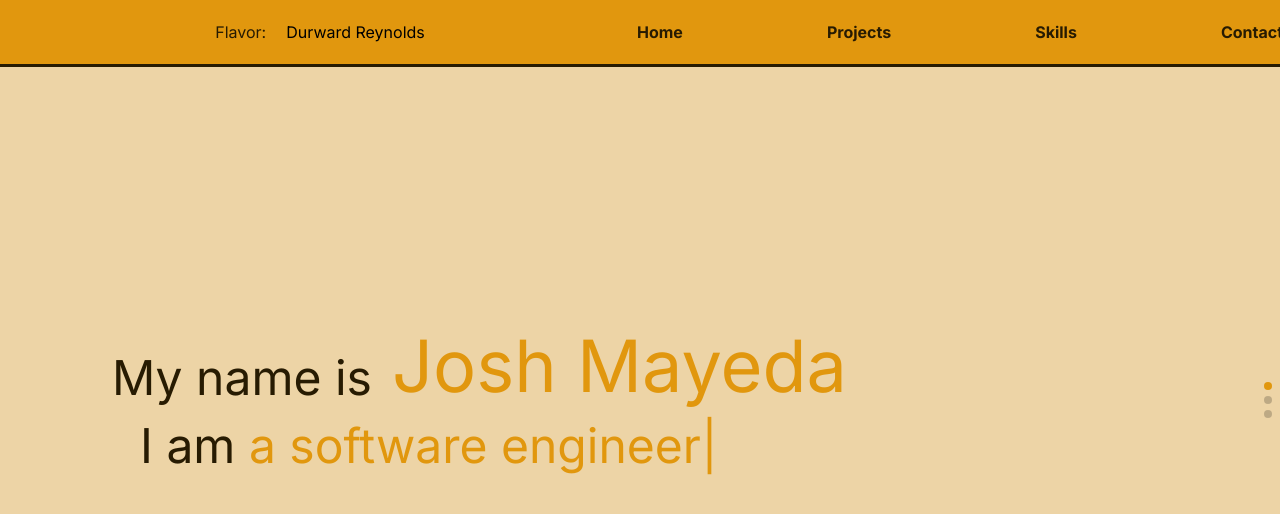
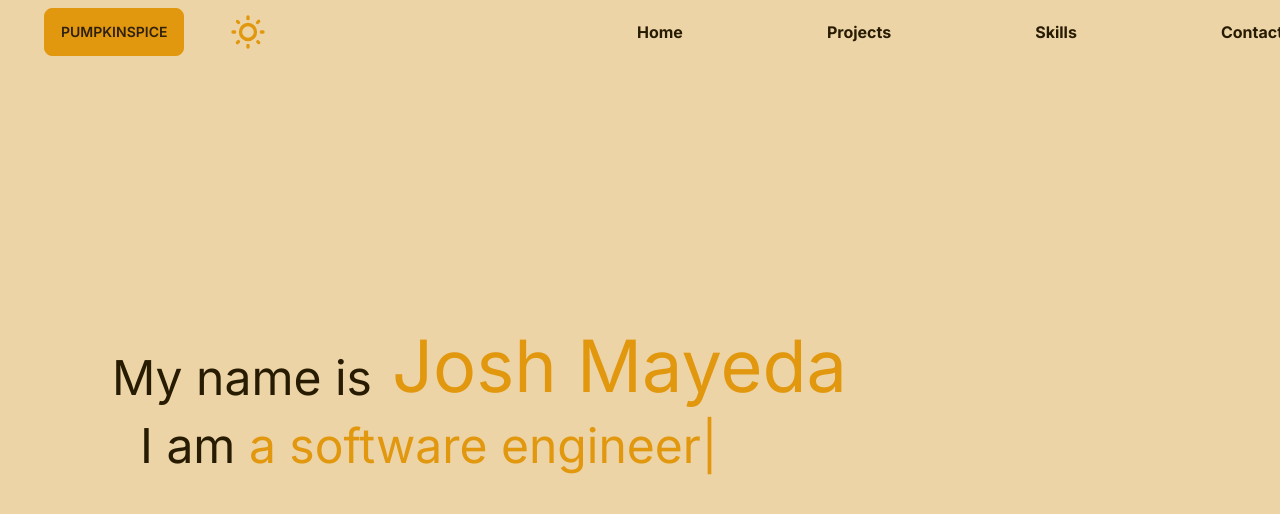
Before and after one commit to joshmayeda/mayeda-portfolio, a Next.js app: page / in a window 1280 px wide. Shown: the top 514 px of the page. Built offline with nearby package versions, Linux system fonts and the light colour scheme.

Commit message:
color schemes + flavor and darkmode pickers

```diff
--- a/app/FlavorMenu.tsx
+++ b/app/FlavorMenu.tsx
@@ -15,20 +15,13 @@ const FlavorMenu: React.FC = () => {
 
     const [flavor, setFlavor] = useState("pumpkinSpice")
     return (
-        <Listbox value={selectedPerson} onChange={setSelectedPerson}>
-            <Listbox.Button>{selectedPerson.name}</Listbox.Button>
-            <Listbox.Options>
-                {people.map((person) => (
-                <Listbox.Option
-                    key={person.id}
-                    value={person}
-                    disabled={person.unavailable}
-                >
-                    {person.name}
-                </Listbox.Option>
-                ))}
-            </Listbox.Options>
-        </Listbox>
+        <div className="dropdown">
+        <label tabIndex={0} className="btn m-1">Click</label>
+        <ul tabIndex={0} className="dropdown-content z-[1] menu p-2 shadow bg-primary rounded-box w-48">
+            <li><a>Item 1</a></li>
+            <li><a>Item 2</a></li>
+        </ul>
+        </div>
     )
 };
 
--- a/app/Navbar.tsx
+++ b/app/Navbar.tsx
@@ -1,39 +1,50 @@
 import React, { useContext, useState } from "react";
-import FlavorMenu from "./FlavorMenu";
 
 type NavbarProps = {
-	homeRef: React.RefObject<HTMLDivElement>;
-	aboutRef: React.RefObject<HTMLDivElement>;
-	projectsRef: React.RefObject<HTMLDivElement>;
-	skillsRef: React.RefObject<HTMLDivElement>;
-	contactRef: React.RefObject<HTMLDivElement>;
+	darkMode: boolean;
+	setDarkMode: React.Dispatch<React.SetStateAction<boolean>>;
+	flavor: string;
+	setFlavor: React.Dispatch<React.SetStateAction<string>>;
+	setTheme: React.Dispatch<React.SetStateAction<string>>;
 };
 
-const Navbar: React.FC<NavbarProps> = ( { homeRef, aboutRef, projectsRef, skillsRef, contactRef } ) => {
+const Navbar: React.FC<NavbarProps> = ( { darkMode, setDarkMode, flavor, setFlavor, setTheme } ) => {
 
-	const scrollToSection = (ref:React.RefObject<HTMLDivElement>) => {
-		if (ref.current) {
-			ref.current.scrollIntoView({
-			behavior: 'smooth',
-			block: 'start',
-			});
-		}
-	};
+	const handleThemeSelect = (flavor: string, darkMode: boolean) => {
+		setDarkMode(darkMode);
+		setFlavor(flavor);
+		setTheme(flavor + (darkMode ? "Dark" : "Light"));
+	}
 
 	return (
 	  <div
-		className="flex flex-row fixed items-center justify-center ring ring-pumpkinSpiceText h-16 w-screen bg-pumpkinSpiceAccent z-50"
+		className="flex flex-row fixed items-center justify-center h-16 w-screen bg-transparent z-50"
 	  >
-		<div className="flex flex-row gap-5 justify-center w-1/2">
-			<h1 className="self-center text-pumpkinSpiceText">Flavor:</h1>
-			<FlavorMenu />
+		<div className="flex flex-row gap-10 pl-10 justify-start w-1/2">
+			<div className="dropdown">
+				<label tabIndex={0} className="btn btn-primary m-1">{flavor}</label>
+				<ul tabIndex={0} className="dropdown-content z-[1] menu p-2 shadow bg-accent rounded-box w-52">
+					<li><a className="text-neutral" onClick={() => handleThemeSelect("pumpkinSpice", darkMode)}>Pumpkin Spice</a></li>
+					<li><a className="text-neutral" onClick={() => handleThemeSelect("holidayCookies", darkMode)}>Holiday Cookies</a></li>
+					<li><a className="text-neutral" onClick={() => handleThemeSelect("springBloom", darkMode)}>Spring Bloom</a></li>
+					<li><a className="text-neutral" onClick={() => handleThemeSelect("summerSunset", darkMode)}>Summer Sunset</a></li>
+				</ul>
+			</div>
+
+			<label className="swap swap-rotate">
+				<input type="checkbox" onClick={() => handleThemeSelect(flavor, !darkMode)} />
+				{/* sun icon */}
+				<svg className="swap-off fill-primary w-10 h-10" xmlns="http://www.w3.org/2000/svg" viewBox="0 0 24 24"><path d="M5.64,17l-.71.71a1,1,0,0,0,0,1.41,1,1,0,0,0,1.41,0l.71-.71A1,1,0,0,0,5.64,17ZM5,12a1,1,0,0,0-1-1H3a1,1,0,0,0,0,2H4A1,1,0,0,0,5,12Zm7-7a1,1,0,0,0,1-1V3a1,1,0,0,0-2,0V4A1,1,0,0,0,12,5ZM5.64,7.05a1,1,0,0,0,.7.29,1,1,0,0,0,.71-.29,1,1,0,0,0,0-1.41l-.71-.71A1,1,0,0,0,4.93,6.34Zm12,.29a1,1,0,0,0,.7-.29l.71-.71a1,1,0,1,0-1.41-1.41L17,5.64a1,1,0,0,0,0,1.41A1,1,0,0,0,17.66,7.34ZM21,11H20a1,1,0,0,0,0,2h1a1,1,0,0,0,0-2Zm-9,8a1,1,0,0,0-1,1v1a1,1,0,0,0,2,0V20A1,1,0,0,0,12,19ZM18.36,17A1,1,0,0,0,17,18.36l.71.71a1,1,0,0,0,1.41,0,1,1,0,0,0,0-1.41ZM12,6.5A5.5,5.5,0,1,0,17.5,12,5.51,5.51,0,0,0,12,6.5Zm0,9A3.5,3.5,0,1,1,15.5,12,3.5,3.5,0,0,1,12,15.5Z"/></svg>
+				{/* moon icon */}
+				<svg className="swap-on fill-primary w-10 h-10" xmlns="http://www.w3.org/2000/svg" viewBox="0 0 24 24"><path d="M21.64,13a1,1,0,0,0-1.05-.14,8.05,8.05,0,0,1-3.37.73A8.15,8.15,0,0,1,9.08,5.49a8.59,8.59,0,0,1,.25-2A1,1,0,0,0,8,2.36,10.14,10.14,0,1,0,22,14.05,1,1,0,0,0,21.64,13Zm-9.5,6.69A8.14,8.14,0,0,1,7.08,5.22v.27A10.15,10.15,0,0,0,17.22,15.63a9.79,9.79,0,0,0,2.1-.22A8.11,8.11,0,0,1,12.14,19.73Z"/></svg>
+			</label>
 		</div>
 
 		<div className="flex flex-row gap-36 items-center justify-center w-1/2">
-		  <a href="#home" onClick={() => scrollToSection(homeRef)} className="justify-self-end text-pumpkinSpiceText font-bold">Home</a>
-		  <a href="#projects" onClick={() => scrollToSection(projectsRef)} className="justify-self-end text-pumpkinSpiceText font-bold">Projects</a>
-		  <a href="#skills" onClick={() => scrollToSection(skillsRef)} className="justify-self-end text-pumpkinSpiceText font-bold">Skills</a>
-		  <a href="#contact" onClick={() => scrollToSection(contactRef)} className="justify-self-end text-pumpkinSpiceText font-bold">Contact</a>
+		  <a href="#home" className="justify-self-end text-neutral font-bold">Home</a>
+		  <a href="#projects" className="justify-self-end text-neutral font-bold">Projects</a>
+		  <a href="#skills" className="justify-self-end text-neutral font-bold">Skills</a>
+		  <a href="#contact"  className="justify-self-end text-neutral font-bold">Contact</a>
 		</div>
 	  </div>
 	);
--- a/app/layout.tsx
+++ b/app/layout.tsx
@@ -1,6 +1,6 @@
 import './globals.css'
 import type { Metadata } from 'next'
-import Head from 'next/head'
+import { useState } from 'react'
 import { Inter } from 'next/font/google'
 import "@fortawesome/fontawesome-svg-core/styles.css"
 import { config } from "@fortawesome/fontawesome-svg-core";
@@ -22,7 +22,6 @@ export default function RootLayout({
     <html lang="en">
       <body className={inter.className}>
         {children}
-
       </body>
     </html>
   )
--- a/app/page.tsx
+++ b/app/page.tsx
@@ -1,7 +1,8 @@
 'use client'
 
 import Image from 'next/image'
-import { useState, useEffect, useRef } from 'react'
+import { useState, useRef } from 'react'
+import ContactForm from './ContactForm'
 import Navbar from './Navbar'
 import { TypeAnimation } from 'react-type-animation'
 import React from 'react';
@@ -21,37 +22,30 @@ export default function Home() {
   }
 
   const [flavor, setFlavor] = useState("pumpkinSpice")
-  const [description, setDescription] = useState(["a full-stack web developer", "a software engineer", "a dog dad", "an avid golfer", "a coffee enthusiast", "a computer science graduate"])
-  const homeRef = useRef(null)
-  const aboutRef = useRef(null)
-  const projectsRef = useRef(null)
-  const skillsRef = useRef(null)
-  const contactRef = useRef(null)
+  const [darkMode, setDarkMode] = useState(false)
+  const [theme, setTheme] = useState(flavor + (darkMode ? "Dark" : "Light"));
 
   return (
-    <main className="flex h-screen w-screen flex-col items-center justify-between overflow-y-hidden overscroll-y-contain overflow-x-hidden snap-mandatory snap-y bg-pumpkinSpiceBackground">
+    <main data-theme={theme} className="flex h-screen w-screen flex-col items-center justify-between overflow-y-hidden overscroll-y-contain overflow-x-hidden snap-mandatory snap-y bg-background">
       <link rel="stylesheet" href="https://cdn.jsdelivr.net/gh/devicons/devicon@v2.15.1/devicon.min.css" />
-      <Navbar homeRef={homeRef} aboutRef={aboutRef} projectsRef={projectsRef} skillsRef={skillsRef} contactRef={contactRef} />
+      <Navbar darkMode={darkMode} setDarkMode={setDarkMode} flavor={flavor} setFlavor={setFlavor} setTheme={setTheme} />
       <Swiper
         direction={'vertical'}
         slidesPerView={1}
         spaceBetween={30}
         mousewheel={true}
-        pagination={{
-          clickable: true,
-        }}
         modules={[Mousewheel, Pagination]}
         className="mySwiper"
       >
         {/* Home Section */}
-        <SwiperSlide>
-          <div id="home" className="flex flex-col justify-center items-center gap-5 ring ring-pumpkinSpiceText text-pumpkinSpiceText min-h-screen w-screen p-16 snap-start">
+        <SwiperSlide id="home">
+          <div id="home" className="flex flex-col justify-center items-center gap-5 text-neutral min-h-screen w-screen p-16 snap-start">
             <div className="flex flex-row gap-5 justify-start items-end w-11/12">
-              <h2 className="text-pumpkinSpiceText text-5xl">My name is</h2>
-              <h2 className="text-pumpkinSpiceAccent text-7xl">Josh Mayeda</h2>
+              <h2 className="text-neutral text-5xl">My name is</h2>
+              <h2 className="text-primary text-7xl">Josh Mayeda</h2>
             </div>
             <div className="flex self-start ml-19">
-              <h2 className="text-pumpkinSpiceText text-5xl">I am&nbsp;</h2>
+              <h2 className="text-neutral text-5xl">I am&nbsp;</h2>
               <TypeAnimation
                 sequence={[
                   "a full-stack web developer",
@@ -69,7 +63,7 @@ export default function Home() {
                 ]}
                 wrapper="h2"
                 repeat={Infinity}
-                className="text-pumpkinSpiceAccent text-5xl"
+                className="text-primary text-5xl"
                 cursor={true}
                 speed={50}
               />
@@ -78,17 +72,17 @@ export default function Home() {
         </SwiperSlide>
 
         {/* Projects Section */}
-        <SwiperSlide>
-          <div id="projects" ref={projectsRef} className="flex flex-col items-center ring ring-pumpkinSpiceText text-pumpkinSpiceText min-h-screen w-screen p-16 pb-4 snap-start">
+        <SwiperSlide id="projects">
+          <div id="projects" className="flex flex-col items-center text-neutral min-h-screen w-screen p-16 pb-4 snap-start">
             <h1 className="mt-5 text-6xl">Projects</h1>
             <div className="flex flex-col gap-5 mt-3 h-full w-9/12">
-              <div className="flex h-1/3 bg-pumpkinSpiceAccent gap-3">
-                <div className="flex relative h-11/12 w-full bg-pumpkinSpiceSecondary">
-                  <Image src="/dsep.png" fill={true} alt="DSEP" />
+              <div className="flex h-1/3 gap-3">
+                <div className="flex relative h-11/12 w-full">
+                  <Image src="/dsep.png" fill={true} alt="DSEP" className="rounded-lg" />
                 </div>
-                <div className="flex flex-col">
-                  <h2 className="text-4xl text-pumpkinSpiceText mt-2 flex gap-3 underline">DSEP</h2>
-                  <p className="text-xl mt-2 mr-2 text-pumpkinSpiceText">A full-stack web application to help aid in the character creation process for the video game
+                <div className="flex flex-col bg-accent p-3 rounded-lg">
+                  <h2 className="text-4xl text-neutral flex gap-3 underline">DSEP</h2>
+                  <p className="text-xl mt-2 mr-2 text-neutral">A full-stack web application to help aid in the character creation process for the video game
                     <p className="inline italic"> Dark Souls</p>
                   . Created with ReactJS and hosted on AWS. Data scraped from <a href="https://darksouls.wiki.fextralife.com/Dark+Souls+Wiki" className="text-blue-700 hover:underline">fextralife.com</a>
                   &nbsp;and inserted into relational database made with MySQL and Amazon RDS.</p>
@@ -102,10 +96,10 @@ export default function Home() {
                   </div>
                 </div>
               </div>
-              <div className="flex h-1/3 bg-pumpkinSpiceAccent gap-3">
-                <div className="flex flex-col">
-                  <h2 className="text-4xl text-pumpkinSpiceText mt-2 flex gap-3 underline justify-end">Gym Notebook</h2>
-                  <p className="text-xl mt-2 mr-2 ml-2 text-pumpkinSpiceText text-right">A full-stack mobile application to track and share workout regimens with other users.
+              <div className="flex h-1/3 gap-3">
+                <div className="flex flex-col bg-accent p-3 rounded-lg">
+                  <h2 className="text-4xl text-neutral flex gap-3 underline justify-end">Gym Notebook</h2>
+                  <p className="text-xl text-neutral text-right">A full-stack mobile application to track and share workout regimens with other users.
                     Created with React Native. Data stored in MySQL database hosted on Firebase.</p>
                   <div className="flex gap-3 self-end mt-16">
                     <i style={projectIcons} title="JavaScript" className="devicon-javascript-plain colored" />
@@ -116,17 +110,17 @@ export default function Home() {
                     <i style={projectIcons} title="ExpressJS" className="devicon-express-original-wordmark colored" />
                   </div>
                 </div>
-                <div className="flex relative h-11/12 w-3/4 bg-pumpkinSpiceSecondary">
-                  <Image src="/gymnotebook.png" fill={true} alt="Gym Notebook" />
+                <div className="flex relative h-11/12 w-3/4">
+                  <Image src="/gymnotebook.png" fill={true} alt="Gym Notebook" className="rounded-lg" />
                 </div>
               </div>
-              <div className="flex h-1/3 bg-pumpkinSpiceAccent gap-3">
-                <div className="flex relative h-11/12 w-full bg-pumpkinSpiceSecondary">
-                  <Image src="/frosthaven-helper-with-blur.png" fill={true} alt="Frosthaven Helper" />
+              <div className="flex h-1/3 gap-3">
+                <div className="flex relative h-11/12 w-full">
+                  <Image src="/frosthaven-helper-with-blur.png" fill={true} alt="Frosthaven Helper" className="rounded-lg" />
                 </div>
-                <div className="flex flex-col">
-                  <h2 className="text-4xl text-pumpkinSpiceText mt-2 flex gap-3 underline">Frosthaven Helper</h2>
-                  <p className="text-xl mt-2 mr-2 text-pumpkinSpiceText">A full-stack web application to help eliminate accessibility issues with the board game
+                <div className="flex flex-col bg-accent p-3 rounded-lg">
+                  <h2 className="text-4xl text-neutral flex gap-3 underline">Frosthaven Helper</h2>
+                  <p className="text-xl mt-2 mr-2 text-neutral">A full-stack web application to help eliminate accessibility issues with the board game
                     <p className="inline italic"> Frosthaven</p>
                   . Features an enemy selector with matching attack cards and attack modifier decks as well as a loot deck creator. Created with NextJS with TypeScript and hosted on Vercel. </p>
                   <div className="flex gap-3 mt-10">
@@ -143,14 +137,13 @@ export default function Home() {
         </SwiperSlide>
 
         {/* Skills Section */}
-        <SwiperSlide>
-          <div id="skills" ref={skillsRef} className="flex flex-col items-center ring ring-pumpkinSpiceText text-pumpkinSpiceText min-h-screen w-screen p-16 snap-start">
+        <SwiperSlide id="skills">
+          <div id="skills" className="flex flex-col items-center text-neutral min-h-screen w-screen p-16 snap-start">
             <h1 className="mt-10 text-6xl">Skills</h1>
-            <div className="flex flex-col mt-32 gap-32">
+            <div className="flex flex-col mt-10 p-10 gap-32 bg-accent bg-opacity-40 rounded-2xl">
               <div className="flex gap-16">
                 <i style={iconStyles} title="JavaScript" className="devicon-javascript-plain colored bg-white" />
                 <i style={iconStyles} title="TypeScript" className="devicon-typescript-plain colored bg-white" />
-                <i style={iconStyles} title="C++" className="devicon-cplusplus-plain colored" />
                 <i style={iconStyles} title="MySQL" className="devicon-mysql-plain colored" />
                 <i style={iconStyles} title="ReactJS" className="devicon-react-plain colored" />
                 <i style={iconStyles} title="NextJS" className="devicon-nextjs-original-wordmark colored" />
@@ -158,26 +151,31 @@ export default function Home() {
                 <i style={iconStyles} title="CSS3" className="devicon-css3-plain colored" />
               </div>
               <div className="flex gap-16">
-                <i style={iconStyles} title="TailwindCSS" className="devicon-tailwindcss-plain colored" />
-                <i style={iconStyles} title="ExpressJS" className="devicon-express-original-wordmark colored" />
+                <i style={iconStyles} title="TailwindCSS" className="devicon-tailwindcss-plain" />
+                <i style={iconStyles} title="ExpressJS" className="devicon-express-original-wordmark colored bg-slate-300" />
                 <i style={iconStyles} title="NodeJS" className="devicon-nodejs-plain colored" />
+                <i style={iconStyles} title="C++" className="devicon-cplusplus-plain colored" />
+                <i style={iconStyles} title="AWS" className="devicon-amazonwebservices-plain-wordmark" />
+                <i style={iconStyles} title="GCP" className="devicon-googlecloud-plain-wordmark" />
+                <i style={iconStyles} title="Firebase" className="devicon-firebase-plain-wordmark" />
+              </div>
+              <div className="flex gap-16 self-center">
                 <i style={iconStyles} title="Github" className="devicon-github-plain colored" />
                 <i style={iconStyles} title="Windows" className="devicon-windows8-plain colored" />
                 <i style={iconStyles} title="Linux" className="devicon-linux-plain colored" />
                 <i style={iconStyles} title="Figma" className="devicon-figma-plain colored" />
                 <i style={iconStyles} title="Photoshop" className="devicon-photoshop-plain colored" />
               </div>
-              <div className="flex gap-16 self-center">
-                <i style={iconStyles} title="AWS" className="devicon-amazonwebservices-plain-wordmark" />
-                <i style={iconStyles} title="GCP" className="devicon-googlecloud-plain-wordmark" />
-                <i style={iconStyles} title="Firebase" className="devicon-firebase-plain-wordmark" />
-              </div>
             </div>
           </div>
         </SwiperSlide>
-        {/* <div id="contact" ref={contactRef} className="flex flex-col items-center ring ring-pumpkinSpiceText text-pumpkinSpiceText min-h-screen w-screen p-16 snap-start">
-          <ContactForm />
-        </div> */}
+
+        <SwiperSlide id="contact">
+          <div id="contact" className="flex flex-col items-center text-neutral min-h-screen w-screen p-16 snap-start">
+            <h1 className="text-neutral mt-5 text-6xl">Contact</h1>
+            <ContactForm />
+          </div>
+        </SwiperSlide>
       </Swiper>
     </main>
   )
--- a/package.json
+++ b/package.json
@@ -9,6 +9,7 @@
     "lint": "next lint"
   },
   "dependencies": {
+    "@emailjs/browser": "^3.11.0",
     "@fortawesome/fontawesome-svg-core": "^6.4.2",
     "@fortawesome/free-brands-svg-icons": "^6.4.2",
     "@fortawesome/free-solid-svg-icons": "^6.4.2",
@@ -18,8 +19,11 @@
     "@material-tailwind/react": "^2.1.2",
     "axios": "^1.5.1",
     "class-variance-authority": "^0.7.0",
+    "emailjs-com": "^3.2.0",
+    "express": "^4.18.2",
     "flowbite": "^1.8.1",
     "next": "13.5.4",
+    "nodemailer": "^6.9.7",
     "react": "^18",
     "react-dom": "^18",
     "react-responsive-carousel": "^3.2.23",
@@ -32,6 +36,7 @@
     "@types/react": "^18",
     "@types/react-dom": "^18",
     "autoprefixer": "^10",
+    "daisyui": "^3.9.4",
     "eslint": "^8",
     "eslint-config-next": "13.5.4",
     "postcss": "^8",
--- a/tailwind.config.ts
+++ b/tailwind.config.ts
@@ -48,7 +48,70 @@ const config: Config = {
     },
   },
   plugins: [
-    require('flowbite/plugin')
+    require("daisyui")
   ],
+  daisyui: {
+    themes: [
+      {
+        pumpkinSpiceLight: {
+          "primary": "#E1970E",
+          "secondary": "#EBDCC2",
+          "accent": "#A88138",
+          "neutral": "#271B02",
+          "background": "#EDD4A6",
+        },
+        pumpkinSpiceDark: {
+          "primary": "#F1A71E",
+          "secondary": "#3E2E14",
+          "accent": "#C7A057",
+          "neutral": "#FDF1D8",
+          "background": "#594012",
+        },
+        holidayCookiesLight: {
+          "primary": "#93A5D8",
+          "secondary": "#DAD2BE",
+          "accent": "#5F9C44",
+          "neutral": "#11141D",
+          "background": "#E8EBF2",
+        },
+        holidayCookiesDark: {
+          "primary": "#273A6D",
+          "secondary": "#413925",
+          "accent": "#7DBB63",
+          "neutral": "#E2E5EE",
+          "background": "#0D1017"
+        },
+        springBloomLight: {
+          "primary": "#B7D37B",
+          "secondary": "#CDCDD6",
+          "accent": "#CCA7BD",
+          "neutral": "#090C03",
+          "background": "#E0DECF",
+        },
+        springBloomDark: {
+          "primary": "#6A862D",
+          "secondary": "#292932",
+          "accent": "#573249",
+          "neutral": "#F9FCF3",
+          "background": "#2F2D1E",
+        },
+        summerSunsetLight: {
+          "primary": "#EB7A6D",
+          "secondary": "#F0C1BC",
+          "accent": "#77B19A",
+          "neutral": "#0D0403",
+          "background": "#F7DCD9",
+        },
+        summerSunsetDark: {
+          "primary": "#942114",
+          "secondary": "#43140F",
+          "accent": "#4E8871",
+          "neutral": "#FCF3F3",
+          "background": "#260B08",
+        },
+      }
+    ],
+    darkTheme: false,
+  },
 }
 export default config
```
Also changed, not shown: app/ContactForm.tsx (+30 -67 lines), app/send-email.js (added, +41 -0 lines), 1 other file (tests, documents, lock files or other folders).
